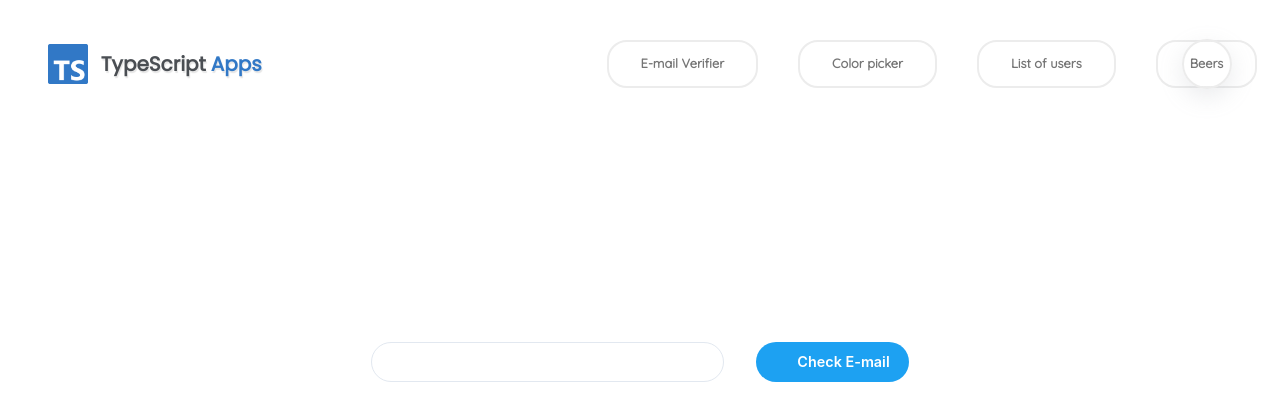
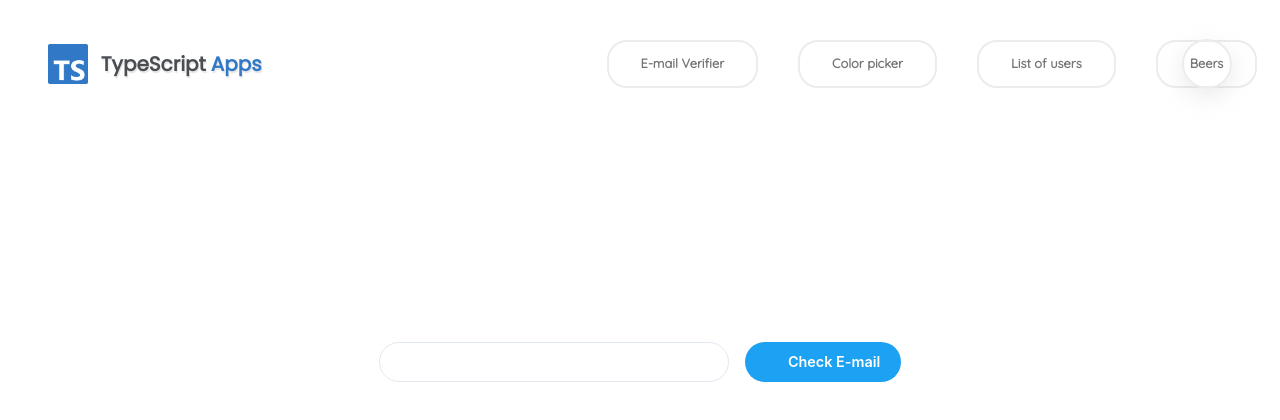
Before and after one commit to matt765/typescript-apps, a Next.js app: page / in a window 1280 px wide. Shown: the top 420 px of the page. Built offline with nearby package versions, Linux system fonts and the light colour scheme; no server answers; some icons are missing.

Commit message:
improve styles

```diff
--- a/src/components/colorPicker/ColorPicker.comp.tsx
+++ b/src/components/colorPicker/ColorPicker.comp.tsx
@@ -1,3 +1,4 @@
+import * as React from 'react'
 import { useState } from 'react'
 import { ColorCard } from './components/ColorCard.comp'
 import {
--- a/src/components/emailVerifier/EmailVerifier.comp.tsx
+++ b/src/components/emailVerifier/EmailVerifier.comp.tsx
@@ -1,3 +1,4 @@
+import * as React from 'react'
 import { Form } from './components/Form.comp'
 import { Result } from './components/Result.comp'
 import { useState } from 'react'
--- a/src/components/emailVerifier/components/Form.comp.tsx
+++ b/src/components/emailVerifier/components/Form.comp.tsx
@@ -48,15 +48,20 @@ export const Form: React.FC<Props> = ({
   return (
     <>
       <form onSubmit={handleSubmit}>
-        <Flex h="100%" justifyContent="center" alignItems="center">
-          <FormControl isInvalid={isError} h="6rem">
-            <Flex>
+        <Flex h="100%" justifyContent="center" alignItems="center" >
+          <FormControl isInvalid={isError} h="6rem" >
+            <Flex sx={{ '@media(max-width: 750px)':{
+              flexDirection: 'column',
+              justifyContent: 'center',
+              alignItems: 'center',
+              gap: '.5rem'
+            } }}
+            gap={'1rem'}>
               <Input
                 id="email"
                 type="email"
                 value={address}
                 onChange={(e) => setAddress(e.target.value)}
-                mr="2rem"
                 borderRadius="20px"
               />
               <Button
```
